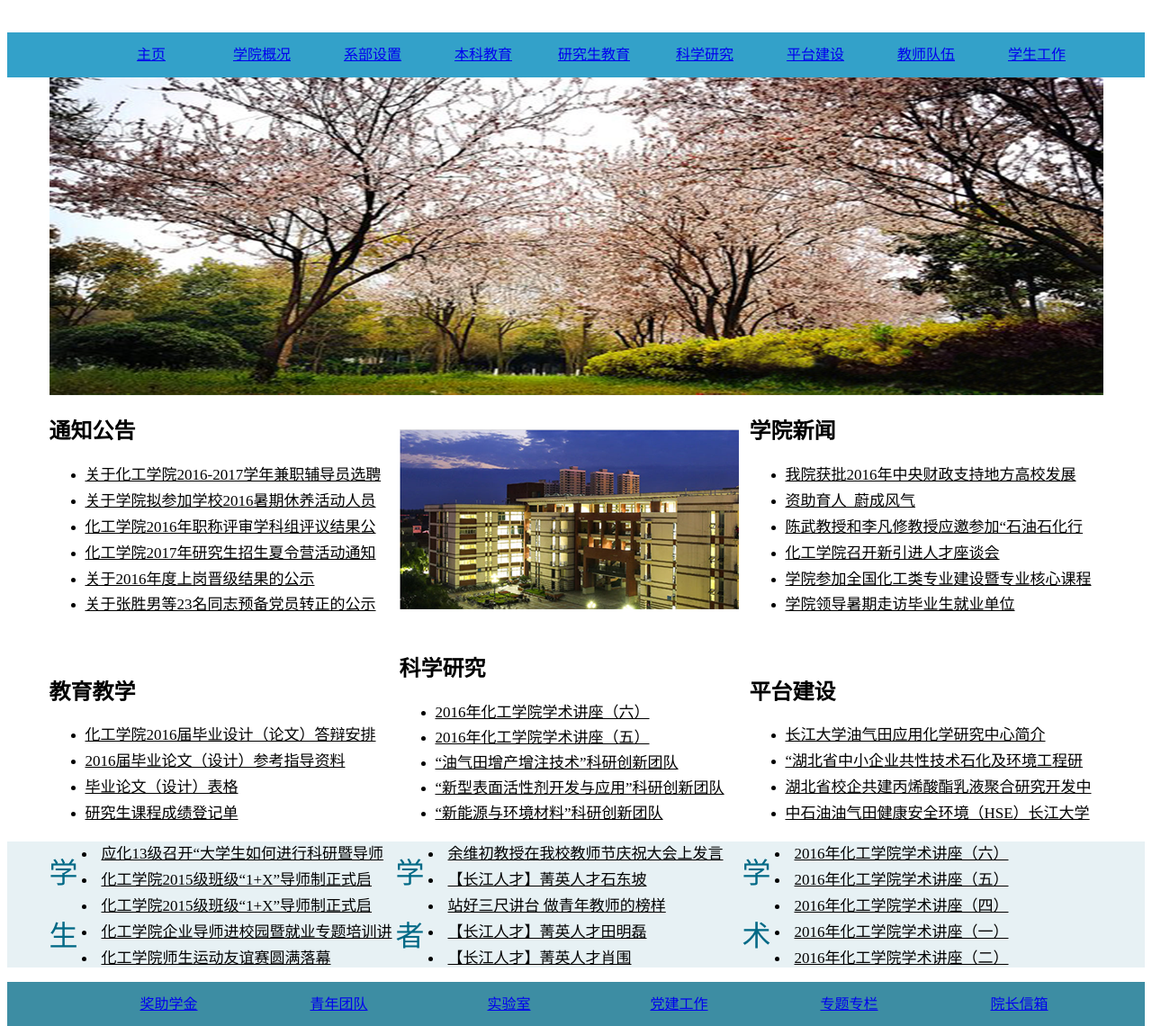
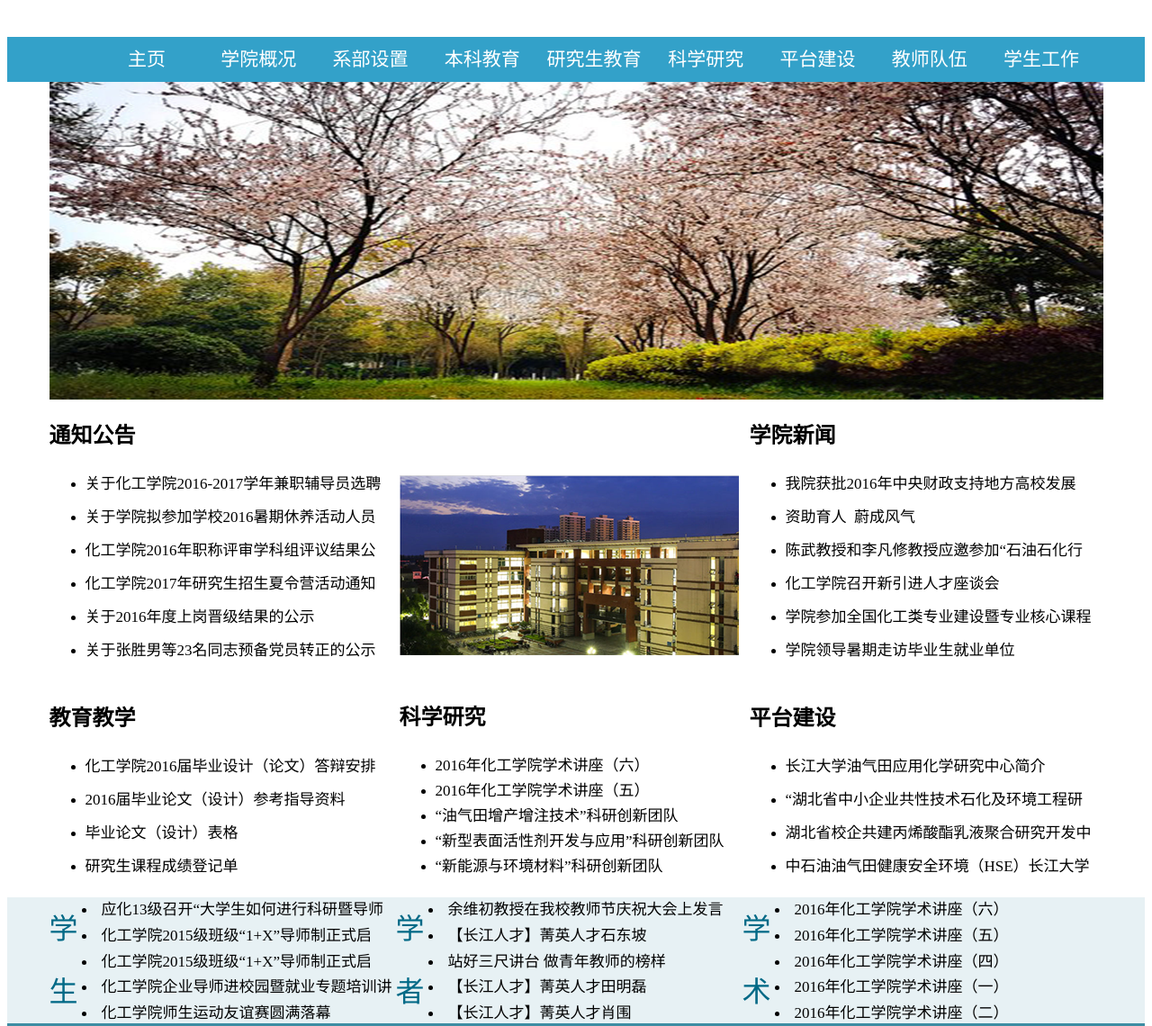
Before and after one commit to xmjmsc/study1, a plain HTML site: page week2/化工学院.html in a window 1280 px wide. Shown: the part 227-1367 px from the top of the page at 90% size. Drawn offline with Linux system fonts and the light colour scheme.

Commit message:
Add files via upload

```diff
--- a/week2/style.css
+++ b/week2/style.css
@@ -6,15 +6,12 @@ margin-right: auto;}
 .q2{width:auto;
     height: 50px;
     background:#33A1C9;
-    font:
-
-
-}
+    font:21px "微软雅黑";}
 
 .q8{width:auto;
     height: 50px;
     background:#3d8da3;
-    }
+    font:21px "微软雅黑";}
 .q2 ul{width: 1171px;
     margin-left: auto;
     margin-right: auto;
@@ -22,11 +19,22 @@ margin-right: auto;}
 .q8 ul{width: 1171px;
     margin-left: auto;
     margin-right: auto;
+    margin-bottom: 0px;
+    margin-top: 0px;
     text-align: center;}
 .q2 li{display: inline-block;
     width: 119px;
     height: 50px;
 line-height: 50px;}
+.q2 a{color:#fff;}
+.q8 a{color:#fff;}
+.q2 a:hover{
+     color:#33A1C9;}
+.q8 a:hover{
+     color:#33A1C9;}
+.q2 li:hover{background: #fff;}
+
+.q8 li:hover{background: #fff;}
 .q7{width: 1171px;
 margin-left: auto;
 
@@ -71,5 +79,6 @@ margin-right: 300px;}
 margin-right: 50px;}
 .q6 .w2 div{display: inline-block;}
 .q6 .w2 img{vertical-align: top;}
-.q3 a{font:17px "微软雅黑";line-height: 1.7em;color: black;}
+a{text-decoration:none;}
+.q3 a{font:17px "微软雅黑";line-height: 37px;color: black;}
 .q4 a{font:17px "微软雅黑";line-height: 1.7em;color: black;}
```
